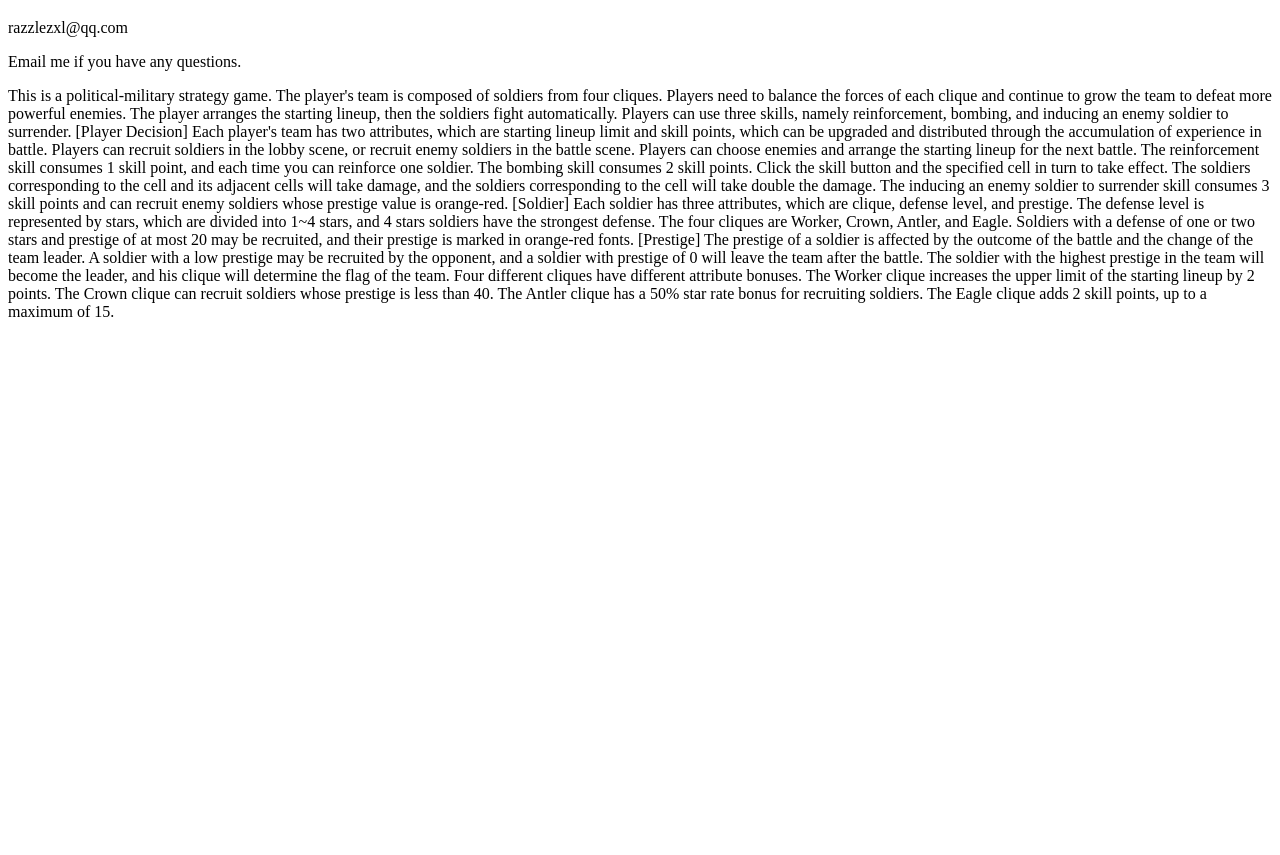
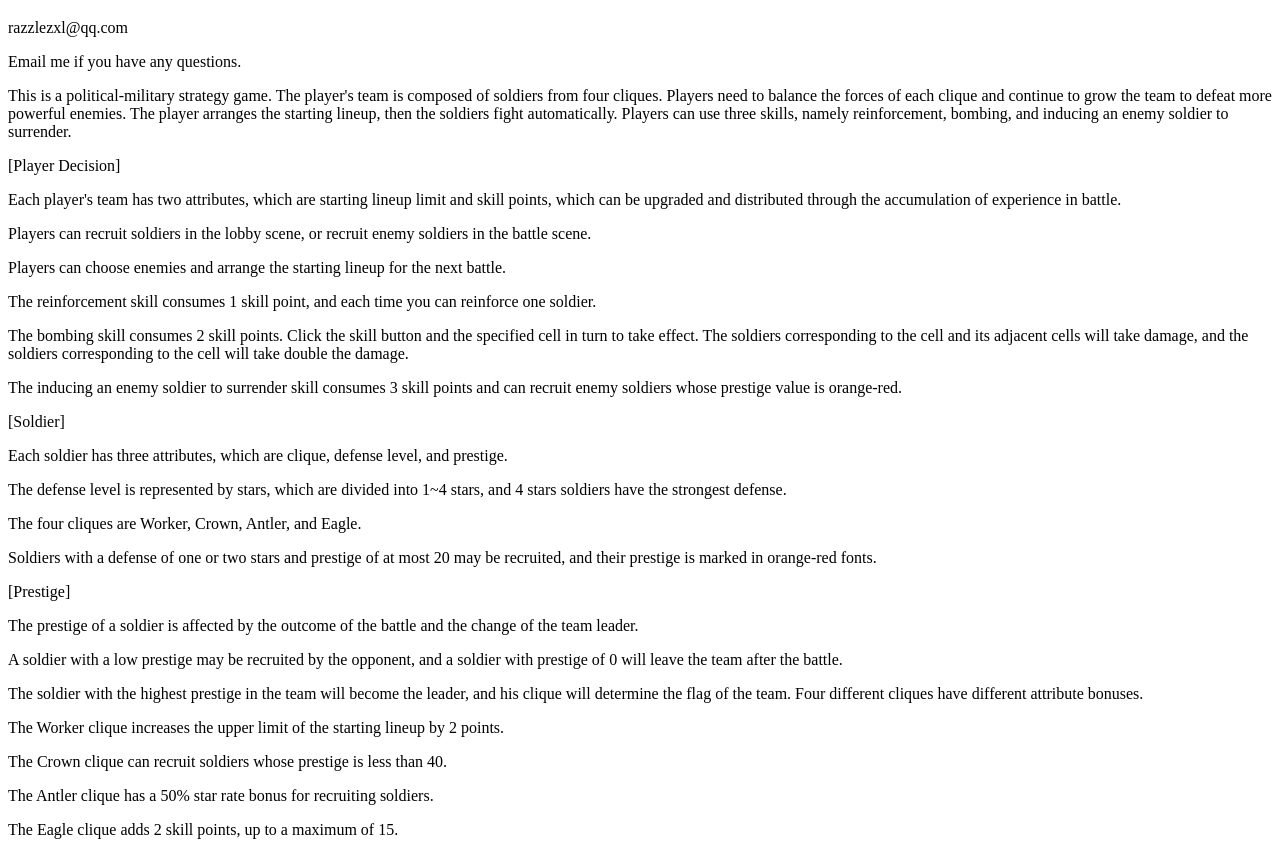
Before and after one commit to razzlegame/razzlegame.github.io, a plain HTML site: page index.html in a window 1280 px wide. Shown: the part 61-916 px from the top of the page. Before the commit the page ends 800 px from the top, so only its background shows below. Drawn offline with Linux system fonts and the light colour scheme.

Commit message:
Update index.html

```diff
--- a/index.html
+++ b/index.html
@@ -5,46 +5,66 @@
 <p>razzlezxl@qq.com</p>
 <p>Email me if you have any questions.</p>
 
-This is a political-military strategy game. The player's team is composed of soldiers from four cliques. Players need to balance the forces of each clique and continue to grow the team to defeat more powerful enemies. The player arranges the starting lineup, then the soldiers fight automatically. Players can use three skills, namely reinforcement, bombing, and inducing an enemy soldier to surrender.
+<p>This is a political-military strategy game. The player's team is composed of soldiers from four cliques. Players need to balance the forces of each clique and continue to grow the team to defeat more powerful enemies. The player arranges the starting lineup, then the soldiers fight automatically. Players can use three skills, namely reinforcement, bombing, and inducing an enemy soldier to surrender. </p>
 
-[Player Decision]
+<p>[Player Decision]</p>
 
-Each player's team has two attributes, which are starting lineup limit and skill points, which can be upgraded and distributed through the accumulation of experience in battle.
 
-Players can recruit soldiers in the lobby scene, or recruit enemy soldiers in the battle scene.
+<p>Each player's team has two attributes, which are starting lineup limit and skill points, which can be upgraded and distributed through the accumulation of experience in battle.</p>
 
-Players can choose enemies and arrange the starting lineup for the next battle.
 
-The reinforcement skill consumes 1 skill point, and each time you can reinforce one soldier.
+<p>Players can recruit soldiers in the lobby scene, or recruit enemy soldiers in the battle scene.</p>
 
-The bombing skill consumes 2 skill points. Click the skill button and the specified cell in turn to take effect. The soldiers corresponding to the cell and its adjacent cells will take damage, and the soldiers corresponding to the cell will take double the damage.
 
-The inducing an enemy soldier to surrender skill consumes 3 skill points and can recruit enemy soldiers whose prestige value is orange-red.
+<p>Players can choose enemies and arrange the starting lineup for the next battle.</p>
 
-[Soldier]
 
-Each soldier has three attributes, which are clique, defense level, and prestige.
+<p>The reinforcement skill consumes 1 skill point, and each time you can reinforce one soldier.</p>
 
-The defense level is represented by stars, which are divided into 1~4 stars, and 4 stars soldiers have the strongest defense.
 
-The four cliques are Worker, Crown, Antler, and Eagle.
+<p>The bombing skill consumes 2 skill points. Click the skill button and the specified cell in turn to take effect. The soldiers corresponding to the cell and its adjacent cells will take damage, and the soldiers corresponding to the cell will take double the damage.</p>
 
-Soldiers with a defense of one or two stars and prestige of at most 20 may be recruited, and their prestige is marked in orange-red fonts.
 
-[Prestige]
+<p>The inducing an enemy soldier to surrender skill consumes 3 skill points and can recruit enemy soldiers whose prestige value is orange-red.</p>
 
-The prestige of a soldier is affected by the outcome of the battle and the change of the team leader.
 
-A soldier with a low prestige may be recruited by the opponent, and a soldier with prestige of 0 will leave the team after the battle.
+<p>[Soldier]</p>
 
-The soldier with the highest prestige in the team will become the leader, and his clique will determine the flag of the team. Four different cliques have different attribute bonuses.
 
-The Worker clique increases the upper limit of the starting lineup by 2 points.
+<p>Each soldier has three attributes, which are clique, defense level, and prestige.</p>
 
-The Crown clique can recruit soldiers whose prestige is less than 40.
 
-The Antler clique has a 50% star rate bonus for recruiting soldiers.
+<p>The defense level is represented by stars, which are divided into 1~4 stars, and 4 stars soldiers have the strongest defense.</p>
 
-The Eagle clique adds 2 skill points, up to a maximum of 15.
+
+<p>The four cliques are Worker, Crown, Antler, and Eagle.</p>
+
+
+<p>Soldiers with a defense of one or two stars and prestige of at most 20 may be recruited, and their prestige is marked in orange-red fonts.</p>
+
+
+<p>[Prestige]</p>
+
+
+<p>The prestige of a soldier is affected by the outcome of the battle and the change of the team leader.</p>
+
+
+<p>A soldier with a low prestige may be recruited by the opponent, and a soldier with prestige of 0 will leave the team after the battle.</p>
+
+
+<p>The soldier with the highest prestige in the team will become the leader, and his clique will determine the flag of the team. Four different cliques have different attribute bonuses.</p>
+
+
+<p>The Worker clique increases the upper limit of the starting lineup by 2 points.</p>
+
+
+<p>The Crown clique can recruit soldiers whose prestige is less than 40.</p>
+
+
+<p>The Antler clique has a 50% star rate bonus for recruiting soldiers.</p>
+
+
+<p>The Eagle clique adds 2 skill points, up to a maximum of 15.</p>
+
 </body>
 </html>
```
